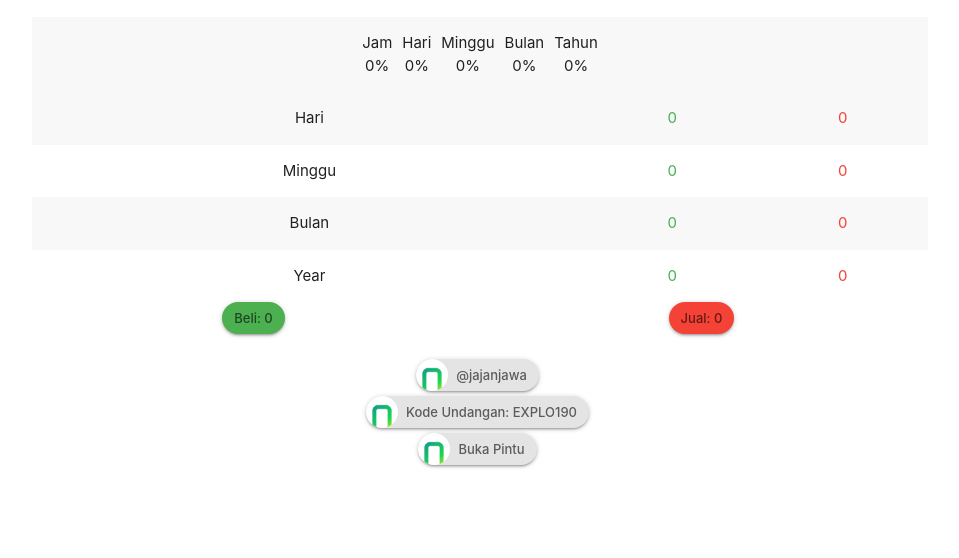
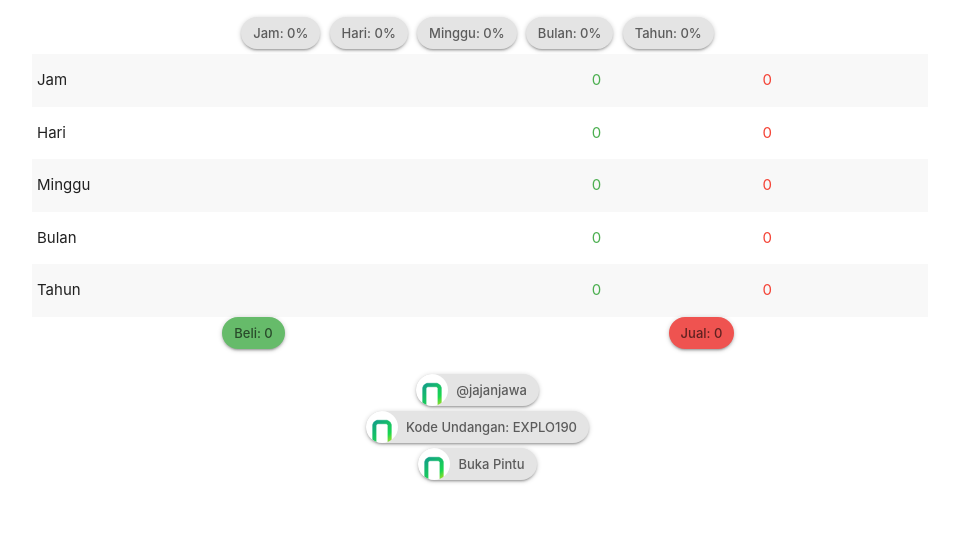
Before and after one commit to jajanjawa/pintu, a plain HTML site: page index.html in a window 1280 px wide. Shown: the part 242-800 px from the top of the page, without its empty margins (160-1119 px from the left). Drawn offline with Linux system fonts and the light colour scheme; no server answers.

Commit message:
tambah tether usdt
simpan koin yang dipilih terakhir

```diff
--- a/index.html
+++ b/index.html
@@ -22,38 +22,30 @@
 
     <div class="row center">
         <!-- trending -->
-        <table class="striped highlight centered">
+        <div class="chip z-depth-1 hoverable waves-effect waves-ripple" style="cursor: pointer" @click="priceHour(selectedChip.symbol)">
+            Jam: <span :class="trendingColor(price.hour.change)">{{price.hour.change|fmtPercent}}</span>
+        </div>
+        <div class="chip z-depth-1 hoverable waves-effect waves-ripple" style="cursor: pointer" @click="priceDay(selectedChip.symbol)">
+            Hari: <span :class="trendingColor(price.day.change)">{{price.day.change|fmtPercent}}</span>
+        </div>
+        <div class="chip z-depth-1 hoverable waves-effect waves-ripple" style="cursor: pointer" @click="priceTimelapse(selectedChip.symbol, 'week')">
+            Minggu: <span :class="trendingColor(price.week.change)">{{price.week.change|fmtPercent}}</span>
+        </div>
+        <div class="chip z-depth-1 hoverable waves-effect waves-ripple" style="cursor: pointer" @click="priceTimelapse(selectedChip.symbol, 'month')">
+            Bulan: <span :class="trendingColor(price.month.change)">{{price.month.change|fmtPercent}}</span>
+        </div>
+        <div class="chip z-depth-1 hoverable waves-effect waves-ripple" style="cursor: pointer" @click="priceTimelapse(selectedChip.symbol, 'year')">
+            Tahun: <span :class="trendingColor(price.year.change)">{{price.year.change|fmtPercent}}</span>
+        </div>
+
+        <!-- tinggi dan rendah -->
+        <table class="striped highlight">
             <tbody>
             <tr>
-                <td class="waves-effect waves-ripple" @click="priceHour(selectedChip.symbol)" style="cursor: pointer">
-                    Jam<br>
-                    <span :class="trendingColor(price.hour.dir)">{{price.hour.change|fmtPercent}}</span>
-                </td>
-                <td class="waves-effect waves-ripple" @click="priceDay(selectedChip.symbol)" style="cursor: pointer">
-                    Hari<br>
-                    <span :class="trendingColor(price.day.dir)">{{price.day.change|fmtPercent}}</span>
-                </td>
-                <td class="waves-effect waves-ripple" @click="priceTimelapse(selectedChip.symbol, 'week')"
-                    style="cursor: pointer">
-                    Minggu<br>
-                    <span :class="trendingColor(price.week.dir)">{{price.week.change|fmtPercent}}</span>
-                </td>
-                <td class="waves-effect waves-ripple" @click="priceTimelapse(selectedChip.symbol, 'month')"
-                    style="cursor: pointer">
-                    Bulan<br>
-                    <span :class="trendingColor(price.month.dir)">{{price.month.change|fmtPercent}}</span>
-                </td>
-                <td class="waves-effect waves-ripple" @click="priceTimelapse(selectedChip.symbol, 'year')"
-                    style="cursor: pointer">
-                    Tahun<br>
-                    <span :class="trendingColor(price.year.dir)">{{price.year.change|fmtPercent}}</span>
-                </td>
+                <td>Jam</td>
+                <td class="green-text">{{price.hour.high|fmtNumber}}</td>
+                <td class="red-text">{{price.hour.low|fmtNumber}}</td>
             </tr>
-            </tbody>
-        </table>
-        <!-- tinggi dan rendah -->
-        <table class="centered striped highlight">
-            <tbody>
             <tr>
                 <td>Hari</td>
                 <td class="green-text">{{price.day.high|fmtNumber}}</td>
@@ -70,7 +62,7 @@
                 <td class="red-text">{{price.month.low|fmtNumber}}</td>
             </tr>
             <tr>
-                <td>Year</td>
+                <td>Tahun</td>
                 <td class="green-text">{{price.year.high|fmtNumber}}</td>
                 <td class="red-text">{{price.year.low|fmtNumber}}</td>
             </tr>
@@ -78,12 +70,12 @@
         </table>
         <!-- harga beli dan jual -->
         <div class="col s6">
-            <div class="chip green z-depth-1 hoverable waves-effect waves-ripple" @click="refreshPrice"
+            <div class="chip green lighten-1 z-depth-1 hoverable waves-effect waves-ripple" @click="refreshPrice"
                  style="cursor: pointer">Beli: {{price.buy|fmtNumber}}
             </div>
         </div>
         <div class="col s6">
-            <div class="chip red z-depth-1 hoverable waves-effect waves-ripple" @click="refreshPrice"
+            <div class="chip red lighten-1 z-depth-1 hoverable waves-effect waves-ripple" @click="refreshPrice"
                  style="cursor: pointer">Jual: {{price.sell|fmtNumber}}
             </div>
         </div>
@@ -135,33 +127,42 @@
     }
 
     let coinChips = [
-        {icon: 'img/btc.webp', name: 'Bitcoin', symbol: 'btc', selected: true},
+        {icon: 'img/btc.webp', name: 'Bitcoin', symbol: 'btc'},
         {icon: 'img/eth.webp', name: 'Ethereum', symbol: 'eth'},
         {icon: 'img/bnb.webp', name: 'Binance Coin', symbol: 'bnb'},
         {icon: 'img/link.webp', name: 'Chainlink', symbol: 'link'},
         {icon: 'img/snx.webp', name: 'Synthetix', symbol: 'snx'},
         {icon: 'img/comp.webp', name: 'Compound', symbol: 'comp'},
+        {icon: 'img/usdt.webp', name: 'Tether', symbol: 'usdt'},
     ]
     new Vue({
         el: '#app',
         data: {
             coinChips,
-            coin: '',
-            selectedChip: coinChips[0],
-            price: initPrice()
+            selectedChip: null,
+            price: initPrice(),
+            modal: null
         },
         mounted() {
+            let coin = localStorage.getItem('coin');
+            if (coin) {
+                let chip = this.coinChips.find(it => it.symbol === coin);
+                this.pick(chip);
+                this.priceHour(coin);
+            } else {
+                this.pick(this.coinChips[0]);
+                this.priceHour('btc');
+            }
+
             this.modal = M.Modal.init(document.querySelector('.modal'));
-            this.loadData('btc');
         },
-        computed: {},
         methods: {
             pick(chip) {
                 if (this.selectedChip) {
                     this.$set(this.selectedChip, 'selected', false);
-                    this.price = initPrice();
                 }
 
+                localStorage.setItem('coin', chip.symbol);
                 this.$set(chip, 'selected', true);
                 this.selectedChip = chip;
 
@@ -176,17 +177,19 @@
             loadData(symbol) {
                 let data = localStorage.getItem(symbol);
                 if (data) {
-                    this.price = Object.assign(this.price, JSON.parse(data));
+                    this.price = Object.assign(initPrice(), JSON.parse(data));
+                } else {
+                    this.price = initPrice();
                 }
             },
             selectedColor(chip) {
                 if (chip.selected) return 'green lighten-1';
                 return '';
             },
-            trendingColor(dir) {
-                if (dir > 0) {
+            trendingColor(change) {
+                if (change > 0) {
                     return 'green-text';
-                } else if (dir < 0) {
+                } else if (change < 0) {
                     return 'red-text';
                 } else return '';
             },
@@ -209,33 +212,30 @@
                 });
             },
             async priceHour(symbol) {
+                // perubahan dalam persen
                 let now = await fetchRate(symbol);
-                let latestPrice = now.close;
-                let block = now.block - 3600;
-                let rateAgo = await fetchRate(symbol, block);
-                let price = rateAgo.close;
-                // perubahan dalam persen
-                let change = calcPriceChange(latestPrice, price);
-                let dir = change > 0 ? 1 : -1;
+                let hourAgo = await fetchRate(symbol, now.block - 3600);
+                let change = calcPriceChange(now.close, hourAgo.close);
+                // harga tinggi dan rendah
+                let chart = await fetchChart(symbol, 'hour');
+                let hl = getHighLow(chart);
 
                 this.$set(this.price.hour, 'change', change);
-                this.$set(this.price.hour, 'dir', dir);
+                this.$set(this.price.hour, 'high', hl.high);
+                this.$set(this.price.hour, 'low', hl.low);
+
                 this.saveCoin(symbol);
             },
             async priceDay(symbol) {
+                // perubahan dalam persen
+                let now = await fetchRate(symbol);
+                let dayAgo = await fetchRate(symbol, now.block - 86400);
+                let change = calcPriceChange(now.close, dayAgo.close);
+                // harga tinggi dan rendah
                 let chart = await fetchChart(symbol, 'day');
-                let block = chart[0].block - 86400;
-                let result = await fetchRate(symbol, block);
-                let price = result.close;
-                // perubahan dalam persen
-                let latestPrice = chart[0].close;
-                let change = calcPriceChange(latestPrice, price);
-                let dir = change > 0 ? 1 : -1;
-                // harga tinggi dan rendah
                 let hl = getHighLow(chart);
 
                 this.$set(this.price.day, 'change', change);
-                this.$set(this.price.day, 'dir', dir);
                 this.$set(this.price.day, 'high', hl.high);
                 this.$set(this.price.day, 'low', hl.low);
 
@@ -248,16 +248,15 @@
              * @returns {Promise<void>}
              */
             async priceTimelapse(symbol, time) {
+                // perubahan dalam persen
                 let chart = await fetchChart(symbol, time);
                 let latestPrice = chart[0].close;
                 let timePrice = chart[chart.length - 1].close;
                 let change = calcPriceChange(latestPrice, timePrice);
-                let dir = change > 0 ? 1 : -1;
                 // harga tinggi dan rendah
                 let hl = getHighLow(chart);
 
                 this.$set(this.price[time], 'change', change);
-                this.$set(this.price[time], 'dir', dir);
                 this.$set(this.price[time], 'high', hl.high);
                 this.$set(this.price[time], 'low', hl.low);
                 this.saveCoin(symbol);
```
Also changed, not shown: img/usdt.webp (added), 1 other file.
